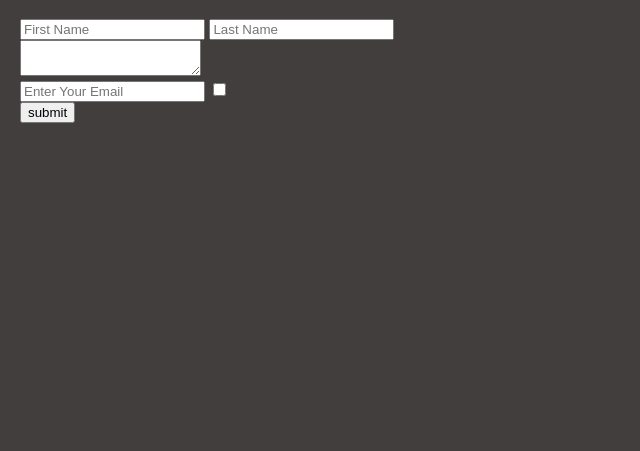
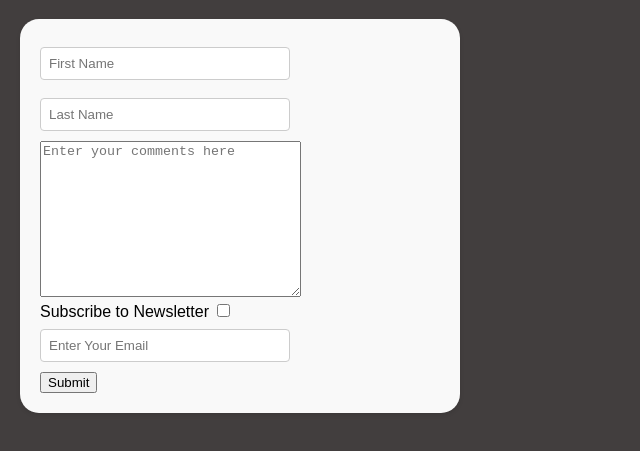
Before and after one commit to staubracing/Develop_Yourself_Projects, a website: page Project_5-Bonus_forms/index.html in a window 1280 px wide. Shown: the part 81-532 px from the top of the page, without its empty margins (0-640 px from the left). Drawn offline with Linux system fonts and the light colour scheme.

Commit message:
stlye form

```diff
--- a/Project_5-Bonus_forms/index.css
+++ b/Project_5-Bonus_forms/index.css
@@ -13,28 +13,35 @@ h2 {
   color: #f1ebeb;
 }
 
-ul#employeeList {
-  list-style-type: none;
-  padding: 0;
+form {
+  width: 400px;
+  background-color: #f9f9f9;
+  padding: 20px;
+  border-radius: 19px;
+  box-shadow: 0 2px 4px rgba(0, 0, 0, 0.1);
 }
 
-ul#employeeList li {
-  background-color: #fff;
-  margin: 5px 0;
-  padding: 10px;
-  border: 1px solid #ddd;
+form input[type='text'],
+form input[type='email'],
+form input[type='password'],
+form select {
+  width: 250px;
+  padding: 8px;
+  margin: 8px 0 10px;
+  border: 1px solid #ccc;
   border-radius: 4px;
-  display: flex;
-  align-items: center;
+  box-sizing: border-box;
 }
 
-ul#employeeList li img {
-  width: 50px;
-  height: 50px;
-  border-radius: 50%;
-  margin-right: 10px;
+form button {
+  background-color: #4caf50;
+  color: white;
+  padding: 10px 15px;
+  border: none;
+  border-radius: 4px;
+  cursor: pointer;
 }
 
-ul#employeeList li span {
-  display: inline-block;
+form button:hover {
+  background-color: #45a049;
 }
--- a/Project_5-Bonus_forms/index.html
+++ b/Project_5-Bonus_forms/index.html
@@ -11,17 +11,22 @@
 <body>
     <h1>My Form</h1>
     <form>
-        <input type="text" id="firstName" placeholder="First Name" />
-        <input type="text" id="lastName" placeholder="Last Name" /><br />
-        <textarea>
+        <div>
+            <input type="text" id="firstName" placeholder="First Name" />
+            <input type="text" id="lastName" placeholder="Last Name" />
+        </div>
 
-        </textarea name="comments" rows="10" cols="30"><br />
+        <div>
+            <textarea name="comments" rows="10" cols="30" placeholder="Enter your comments here"></textarea>
+        </div>
 
-        <input type="text" id="email" placeholder="Enter Your Email" />
-        <input type="checkbox" id="yesToNewsLetter"/>
-        <br />
+        <div>
+            <label for="email">Subscribe to Newsletter</label>
+            <input type="checkbox" id="yesToNewsLetter" /><br />
+            <input type="text" id="email" placeholder="Enter Your Email" />
+        </div>
 
-        <input type="submit" value="submit" />
+        <input type="submit" value="Submit" />
     </form>
 </body>
 
```
